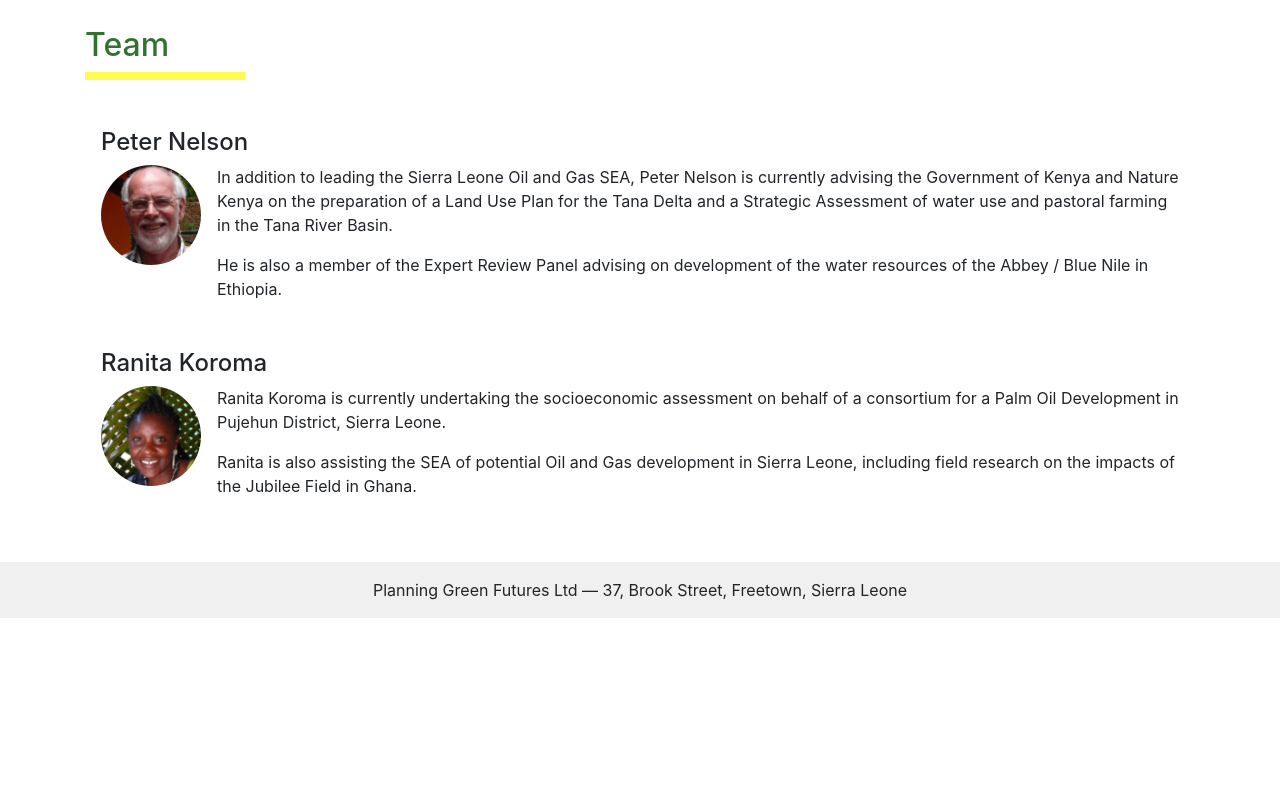
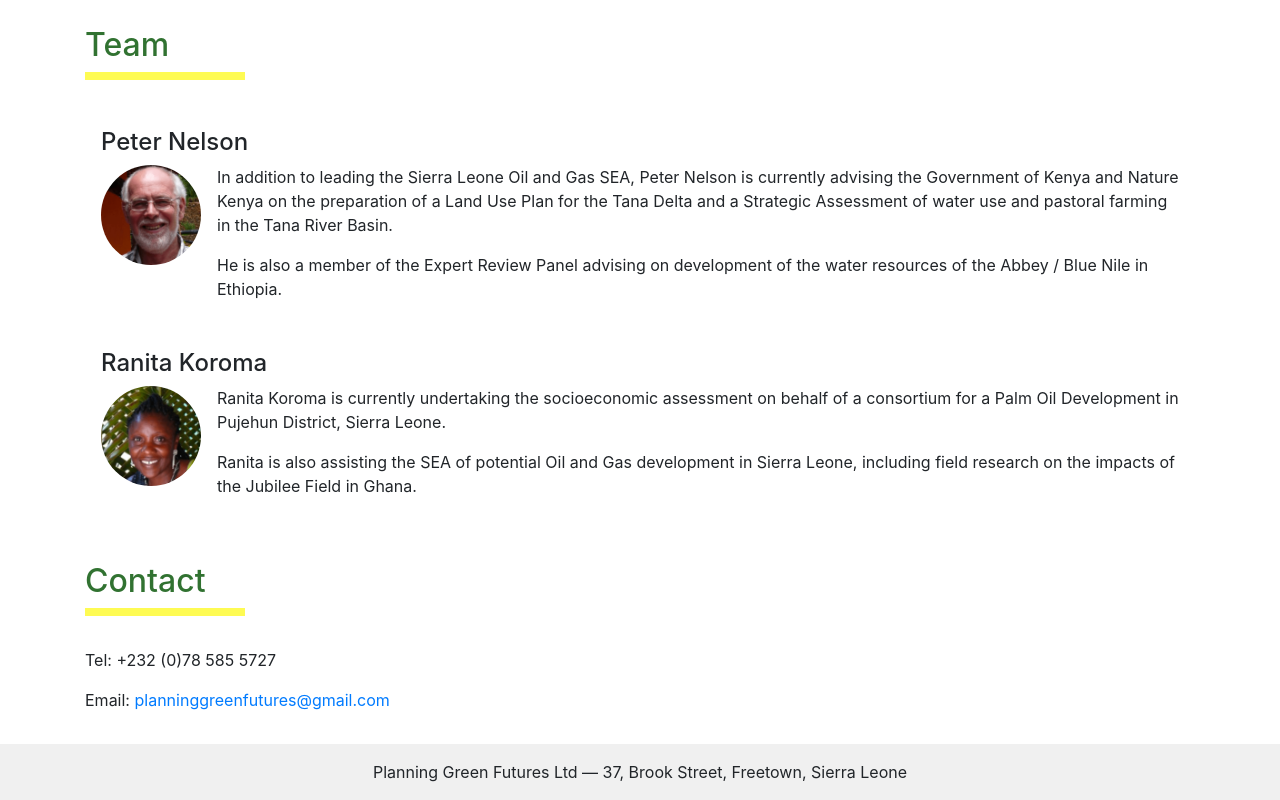
Before and after one commit to billhorsman/planninggreenfutures, a Nuxt app: page / in a window 1280 px wide. Shown: the part 1625-2425 px from the top of the page. Before the commit the page ends 2243 px from the top, so only its background shows below. Built offline with nearby package versions, Linux system fonts and the light colour scheme.

Commit message:
Contact info

```diff
--- a/pages/index.vue
+++ b/pages/index.vue
@@ -78,6 +78,12 @@
         </li>
       </ul>
     </section>
+
+    <section>
+      <h2>Contact</h2>
+      <p>Tel: +232 (0)78 585 5727</p>
+      <p>Email: <a href="mailto:planninggreenfutures@gmail.com">planninggreenfutures@gmail.com</a></p>
+    </section>
   </section>
 </template>
 
```
